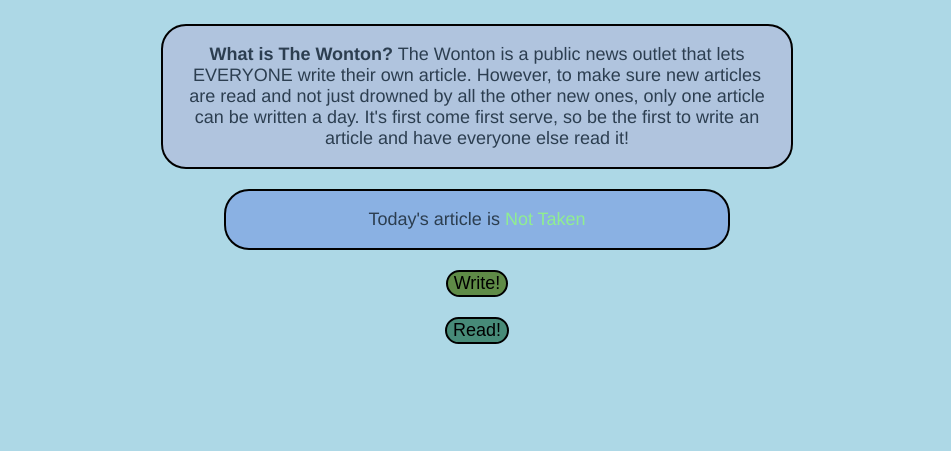
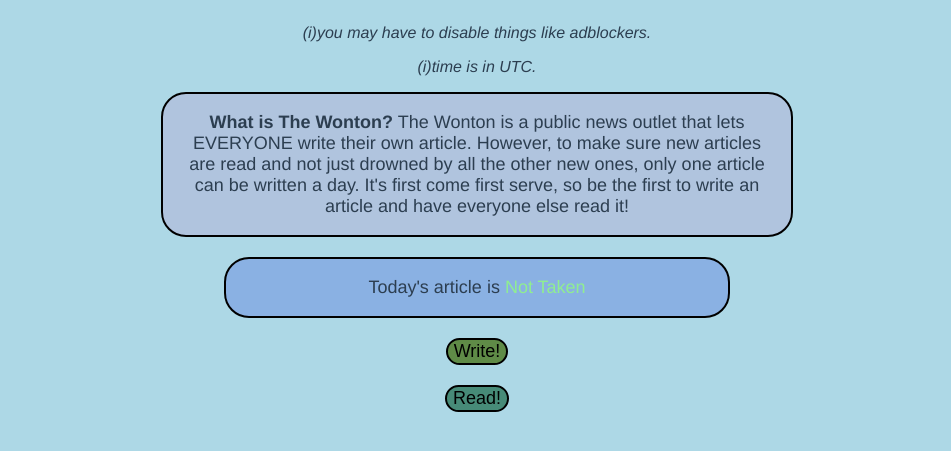
Before and after one commit to SupercraftD/TheDailyWonton, a plain HTML site: page index.html in a window 1280 px wide. Shown: the part 187-638 px from the top of the page, without its empty margins (163-1114 px from the left). Drawn offline with Linux system fonts and the light colour scheme; no server answers.

Commit message:
add tips

```diff
--- a/index.html
+++ b/index.html
@@ -14,6 +14,8 @@
     <div id="app">
       <h1>The Daily Wonton</h1>
       <h2>where everyone (but only one a day) can share their voice.</h2>
+      <p><i>(i)you may have to disable things like adblockers.</i></p>
+      <p><i>(i)time is in UTC.</i></p>
       <div id="info">
         <p>
           <b>What is The Wonton?</b>
```
